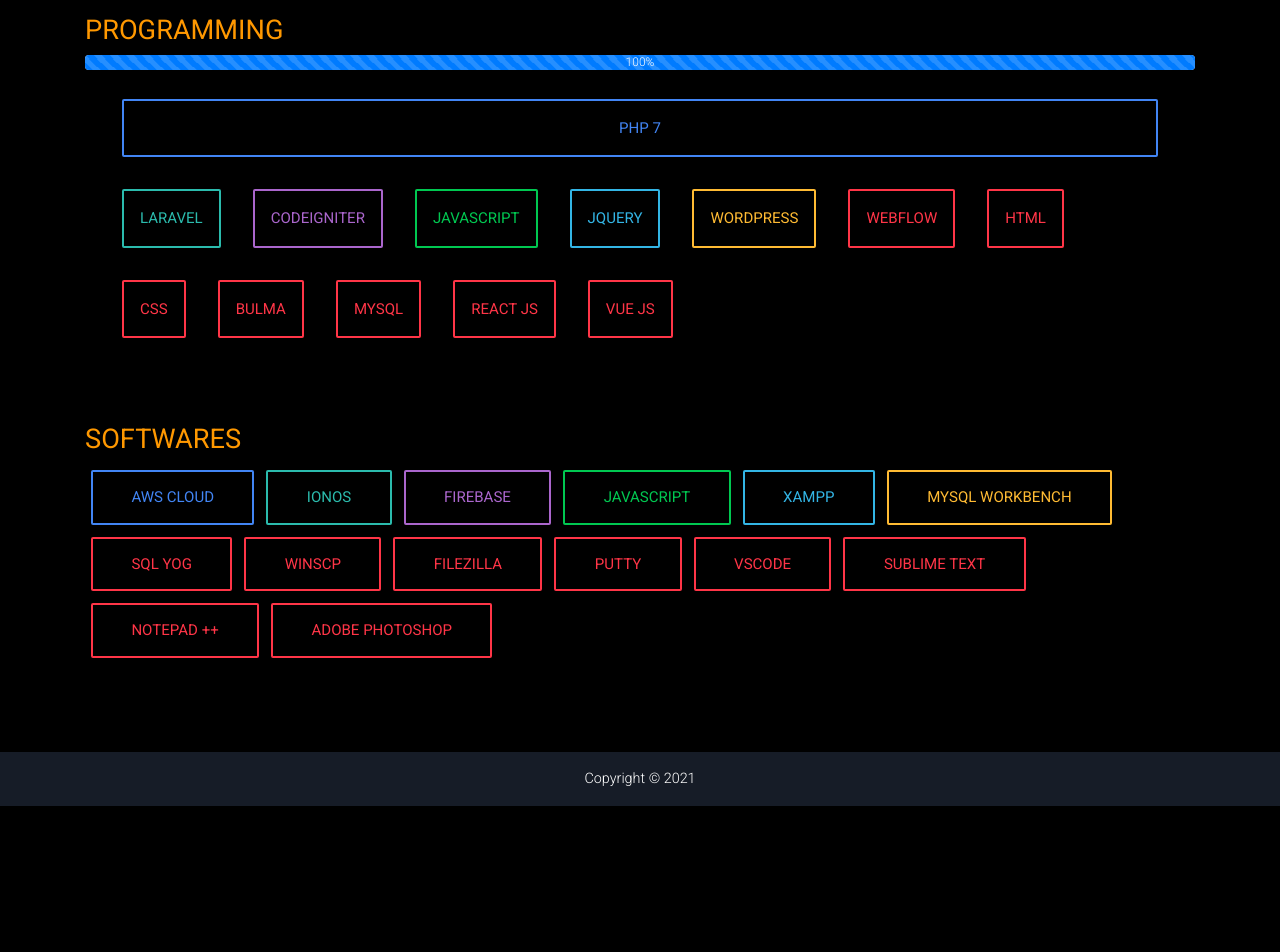
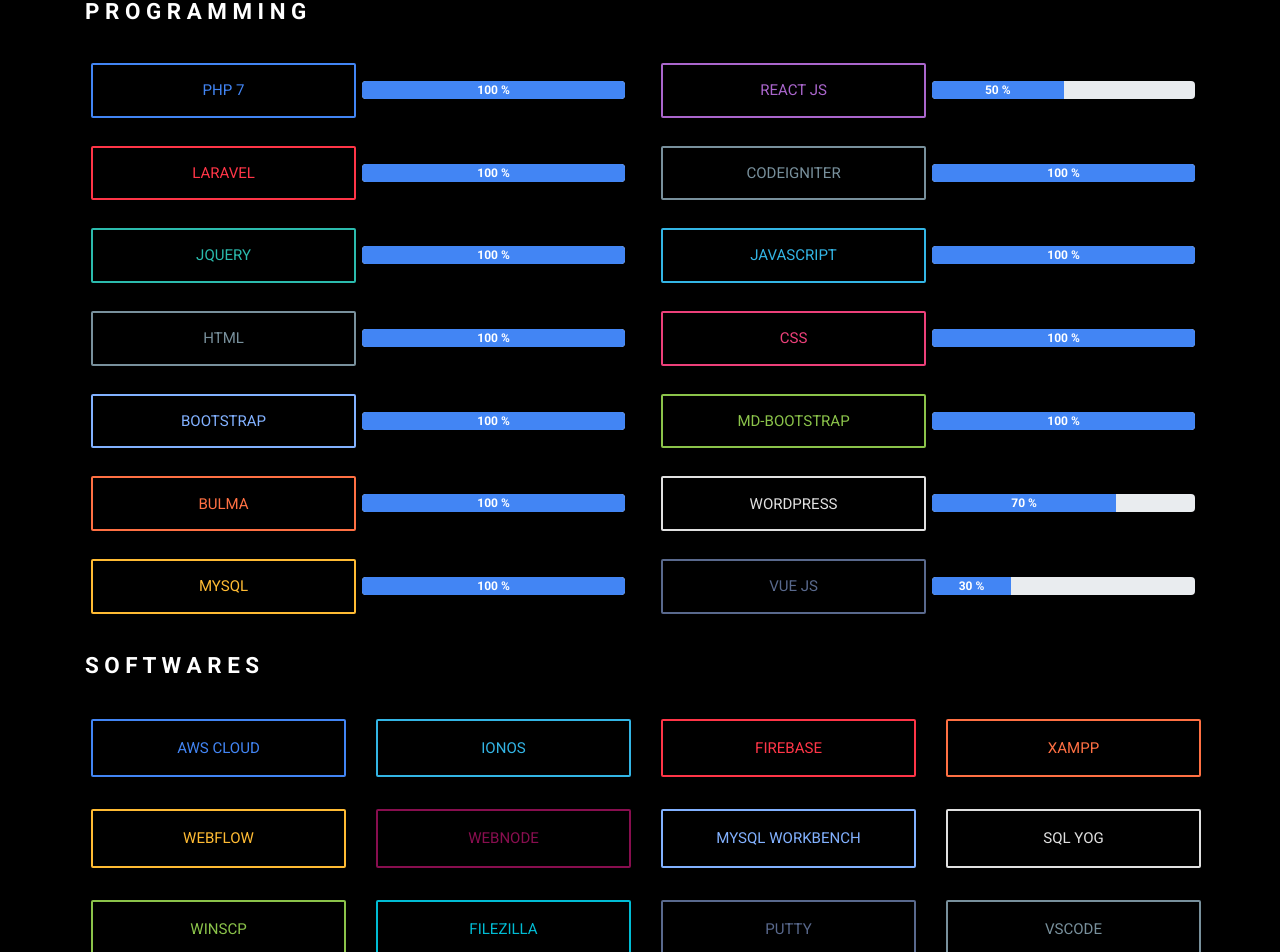
Before and after one commit to pravinpaulmony/Portfolio, a React (Create React App) app: page /Technologies in a window 1280 px wide. Shown: the part 140-1092 px from the top of the page. Before the commit the page ends 946 px from the top, so only its background shows below. Built offline with nearby package versions, Linux system fonts and the light colour scheme.

Commit message:
Commit - 5th april

```diff
--- a/src/components/Technologies.js
+++ b/src/components/Technologies.js
@@ -1,58 +1,184 @@
-import React, { Fragment } from "react";
-import { MDBBtn,MDBContainer,MDBRow,MDBCol,MDBListGroup,MDBListGroupItem,MDBBtnGroup,MDBProgress  } from "mdbreact";
+import React from "react";
+import { MDBBtn,MDBContainer,MDBRow,MDBCol,MDBProgress,MDBAnimation } from "mdbreact";
 
 const Technologies = () => {
   return (
     <MDBContainer className="py-5">
+      <h1 className="h4-responsive white-text font-weight-bold mb-4">P R O G R A M M I N G</h1>
+      <MDBAnimation type="fadeInLeft" delay=".3s">
         <MDBRow className="justify-content-center">
-        <MDBCol md="12" className="mb-4 py-3">
-            <h1 className="h3-responsive orange-text font-weight-bolder">PROGRAMMING</h1>
-            <MDBProgress material value={100} height="15px" color="indigo" animated>100%</MDBProgress>
-            <Fragment>
-            <MDBListGroup>
-            <MDBListGroupItem className="rgba-black-strong" >
-                <MDBBtnGroup className="d-flex">
-                    <MDBBtn size="lg" outline color="primary" className="p-3 m-3">PHP 7</MDBBtn>
+        <MDBCol md="6">
+            <div className="d-flex my-2">
+              <MDBBtn size="lg" outline color="primary" className="w-50">PHP 7</MDBBtn>
+              <MDBProgress material value={100} height="18px" className="w-50 mt-4 font-weight-bold" color="primary" >100 %</MDBProgress>
+            </div>
+        </MDBCol>
 
-                </MDBBtnGroup>
-                <MDBBtn size="lg" outline className="p-3 m-3">LARAVEL</MDBBtn>
-                <MDBBtn size="lg" outline color="secondary" className="p-3 m-3">CODEIGNITER</MDBBtn>
-                <MDBBtn size="lg" outline color="success" className="p-3 m-3">JAVASCRIPT</MDBBtn>
-                <MDBBtn size="lg" outline color="info" className="p-3 m-3">JQUERY</MDBBtn>
-                <MDBBtn size="lg" outline color="warning" className="p-3 m-3">WORDPRESS</MDBBtn>
-                <MDBBtn size="lg" outline color="danger" className="p-3 m-3">WEBFLOW</MDBBtn>
-                <MDBBtn size="lg" outline color="danger" className="p-3 m-3">HTML</MDBBtn>
-                <MDBBtn size="lg" outline color="danger" className="p-3 m-3">CSS</MDBBtn>
-                <MDBBtn size="lg" outline color="danger" className="p-3 m-3">BULMA</MDBBtn>
-                <MDBBtn size="lg" outline color="danger" className="p-3 m-3">MYSQL</MDBBtn>
-                <MDBBtn size="lg" outline color="danger" className="p-3 m-3">REACT JS</MDBBtn>
-                <MDBBtn size="lg" outline color="danger" className="p-3 m-3">VUE JS</MDBBtn>
-            </MDBListGroupItem>
-            </MDBListGroup>
-            </Fragment>
-           </MDBCol>
+        <MDBCol md="6">
+            <div className="d-flex my-2">
+              <MDBBtn size="lg" outline color="secondary" className="w-50">REACT JS</MDBBtn>
+              <MDBProgress material value={50} height="18px" className="w-50 mt-4 font-weight-bold" color="primary" >50 %</MDBProgress>
+            </div>
+        </MDBCol>
 
-           <MDBCol md="12" className="mb-4 py-3">
-            <h1 className="h3-responsive orange-text font-weight-bolder">SOFTWARES</h1>
-            <Fragment>
-            <MDBBtn size="lg" outline color="primary">AWS CLOUD</MDBBtn>
-            <MDBBtn size="lg" outline>IONOS</MDBBtn>
-            <MDBBtn size="lg" outline color="secondary">FIREBASE</MDBBtn>
-            <MDBBtn size="lg" outline color="success">JAVASCRIPT</MDBBtn>
-            <MDBBtn size="lg" outline color="info">XAMPP</MDBBtn>
-            <MDBBtn size="lg" outline color="warning">MYSQL WORKBENCH</MDBBtn>
-            <MDBBtn size="lg" outline color="danger">SQL YOG</MDBBtn>
-            <MDBBtn size="lg" outline color="danger">WINSCP</MDBBtn>
-            <MDBBtn size="lg" outline color="danger">FILEZILLA</MDBBtn>
-            <MDBBtn size="lg" outline color="danger">PUTTY</MDBBtn>
-            <MDBBtn size="lg" outline color="danger">VSCODE</MDBBtn>
-            <MDBBtn size="lg" outline color="danger">SUBLIME TEXT</MDBBtn>
-            <MDBBtn size="lg" outline color="danger">NOTEPAD ++</MDBBtn>
-            <MDBBtn size="lg" outline color="danger">ADOBE PHOTOSHOP</MDBBtn>
-            </Fragment>
-           </MDBCol>
+        <MDBCol md="6">
+            <div className="d-flex my-2">
+              <MDBBtn size="lg" outline color="danger" className="w-50">LARAVEL</MDBBtn>
+              <MDBProgress material value={100} height="18px" className="w-50 mt-4 font-weight-bold" color="primary" >100 %</MDBProgress>
+            </div>
+        </MDBCol>
+
+        <MDBCol md="6">
+            <div className="d-flex my-2">
+              <MDBBtn size="lg" outline color="blue-grey" className="w-50">CODEIGNITER</MDBBtn>
+              <MDBProgress material value={100} height="18px" className="w-50 mt-4 font-weight-bold" color="primary" >100 %</MDBProgress>
+            </div>
+        </MDBCol>
+
+        <MDBCol md="6">
+            <div className="d-flex my-2">
+              <MDBBtn size="lg" outline color="default" className="w-50">JQUERY</MDBBtn>
+              <MDBProgress material value={100} height="18px" className="w-50 mt-4 font-weight-bold" color="primary" >100 %</MDBProgress>
+            </div>
+        </MDBCol>
+
+        <MDBCol md="6">
+            <div className="d-flex my-2">
+              <MDBBtn size="lg" outline color="info" className="w-50">JAVASCRIPT</MDBBtn>
+              <MDBProgress material value={100} height="18px" className="w-50 mt-4 font-weight-bold" color="primary" >100 %</MDBProgress>
+            </div>
+        </MDBCol>
+
+        <MDBCol md="6">
+            <div className="d-flex my-2">
+              <MDBBtn size="lg" outline color="blue-grey" className="w-50">HTML</MDBBtn>
+              <MDBProgress material value={100} height="18px" className="w-50 mt-4 font-weight-bold" color="primary" >100 %</MDBProgress>
+            </div>
+        </MDBCol>
+
+        <MDBCol md="6">
+            <div className="d-flex my-2">
+              <MDBBtn size="lg" outline color="pink" className="w-50">CSS</MDBBtn>
+              <MDBProgress material value={100} height="18px" className="w-50 mt-4 font-weight-bold" color="primary" >100 %</MDBProgress>
+            </div>
+        </MDBCol>
+
+        <MDBCol md="6">
+            <div className="d-flex my-2">
+              <MDBBtn size="lg" outline color="light-blue" className="w-50">BOOTSTRAP</MDBBtn>
+              <MDBProgress material value={100} height="18px" className="w-50 mt-4 font-weight-bold" color="primary" >100 %</MDBProgress>
+            </div>
+        </MDBCol>
+
+        <MDBCol md="6">
+            <div className="d-flex my-2">
+              <MDBBtn size="lg" outline color="light-green" className="w-50">MD-BOOTSTRAP</MDBBtn>
+              <MDBProgress material value={100} height="18px" className="w-50 mt-4 font-weight-bold" color="primary" >100 %</MDBProgress>
+            </div>
+        </MDBCol>
+
+        <MDBCol md="6">
+            <div className="d-flex my-2">
+              <MDBBtn size="lg" outline color="deep-orange" className="w-50">BULMA</MDBBtn>
+              <MDBProgress material value={100} height="18px" className="w-50 mt-4 font-weight-bold" color="primary" >100 %</MDBProgress>
+            </div>
+        </MDBCol>
+
+        <MDBCol md="6">
+            <div className="d-flex my-2">
+              <MDBBtn size="lg" outline color="light" className="w-50">WORDPRESS</MDBBtn>
+              <MDBProgress material value={70} height="18px" className="w-50 mt-4 font-weight-bold" color="primary" >70 %</MDBProgress>
+            </div>
+        </MDBCol>
+
+        <MDBCol md="6">
+            <div className="d-flex my-2">
+              <MDBBtn size="lg" outline color="warning" className="w-50">MYSQL</MDBBtn>
+              <MDBProgress material value={100} height="18px" className="w-50 mt-4 font-weight-bold" color="primary" >100 %</MDBProgress>
+            </div>
+        </MDBCol>
+
+        <MDBCol md="6">
+            <div className="d-flex my-2">
+              <MDBBtn size="lg" outline color="mdb-color" className="w-50">VUE JS</MDBBtn>
+              <MDBProgress material value={30} height="18px" className="w-50 mt-4 font-weight-bold" color="primary" >30 %</MDBProgress>
+            </div>
+        </MDBCol>
 
         </MDBRow>
+        </MDBAnimation>
+
+        <h1 className="h4-responsive white-text font-weight-bold my-4">S O F T W A R E S</h1>
+
+        <MDBAnimation type="fadeInRight" delay=".3s">
+        <MDBRow className="justify-content-center">
+
+        <MDBCol size="6" sm="3">
+          <MDBBtn size="lg" outline color="primary" className="p-3 my-3 w-100">AWS CLOUD</MDBBtn>
+        </MDBCol>
+
+        <MDBCol size="6" sm="3">
+          <MDBBtn size="lg" outline color="info" className="p-3 my-3 w-100">IONOS</MDBBtn>
+        </MDBCol>
+
+        <MDBCol size="6" sm="3">
+          <MDBBtn size="lg" outline color="danger" className="p-3 my-3 w-100">FIREBASE</MDBBtn>
+        </MDBCol>
+
+        <MDBCol size="6" sm="3">
+          <MDBBtn size="lg" outline color="deep-orange" className="p-3 my-3 w-100">XAMPP</MDBBtn>
+        </MDBCol>
+
+        <MDBCol size="6" sm="3">
+          <MDBBtn size="lg" outline color="warning" className="p-3 my-3 w-100">WEBFLOW</MDBBtn>
+        </MDBCol>
+
+        <MDBCol size="6" sm="3">
+          <MDBBtn size="lg" outline color="unique" className="p-3 my-3 w-100">WEBNODE</MDBBtn>
+        </MDBCol>
+
+        <MDBCol size="6" sm="3">
+          <MDBBtn size="lg" outline color="light-blue" className="p-3 my-3 w-100">MYSQL WORKBENCH</MDBBtn>
+        </MDBCol>
+
+        <MDBCol size="6" sm="3">
+          <MDBBtn size="lg" outline color="light" className="p-3 my-3 w-100">SQL YOG</MDBBtn>
+        </MDBCol>
+
+        <MDBCol size="6" sm="3">
+          <MDBBtn size="lg" outline color="light-green" className="p-3 my-3 w-100">WINSCP</MDBBtn>
+        </MDBCol>
+
+        <MDBCol size="6" sm="3">
+          <MDBBtn size="lg" outline color="cyan" className="p-3 my-3 w-100">FILEZILLA</MDBBtn>
+        </MDBCol>
+
+        <MDBCol size="6" sm="3">
+          <MDBBtn size="lg" outline color="mdb-color" className="p-3 my-3 w-100">PUTTY</MDBBtn>
+        </MDBCol>
+
+        <MDBCol size="6" sm="3">
+          <MDBBtn size="lg" outline color="blue-grey" className="p-3 my-3 w-100">VSCODE</MDBBtn>
+        </MDBCol>
+
+        <MDBCol size="6" sm="3">
+          <MDBBtn size="lg" outline color="purple" className="p-3 my-3 w-100">SUBLIME TEXT</MDBBtn>
+        </MDBCol>
+
+        <MDBCol size="6" sm="3">
+          <MDBBtn size="lg" outline color="success" className="p-3 my-3 w-100">NOTEPAD ++</MDBBtn>
+        </MDBCol>
+
+        <MDBCol size="6" sm="3">
+          <MDBBtn size="lg" outline color="indigo" className="p-3 my-3 w-100">ADOBE PHOTOSHOP</MDBBtn>
+        </MDBCol>
+
+        <MDBCol size="6" sm="3">
+          <MDBBtn size="lg" outline color="default" className="p-3 my-3 w-100">Figma</MDBBtn>
+        </MDBCol>
+
+        </MDBRow>
+        </MDBAnimation>
     </MDBContainer>
   );
 }
```
Also changed, not shown: src/components/Projects.js (+38 -0 lines).
